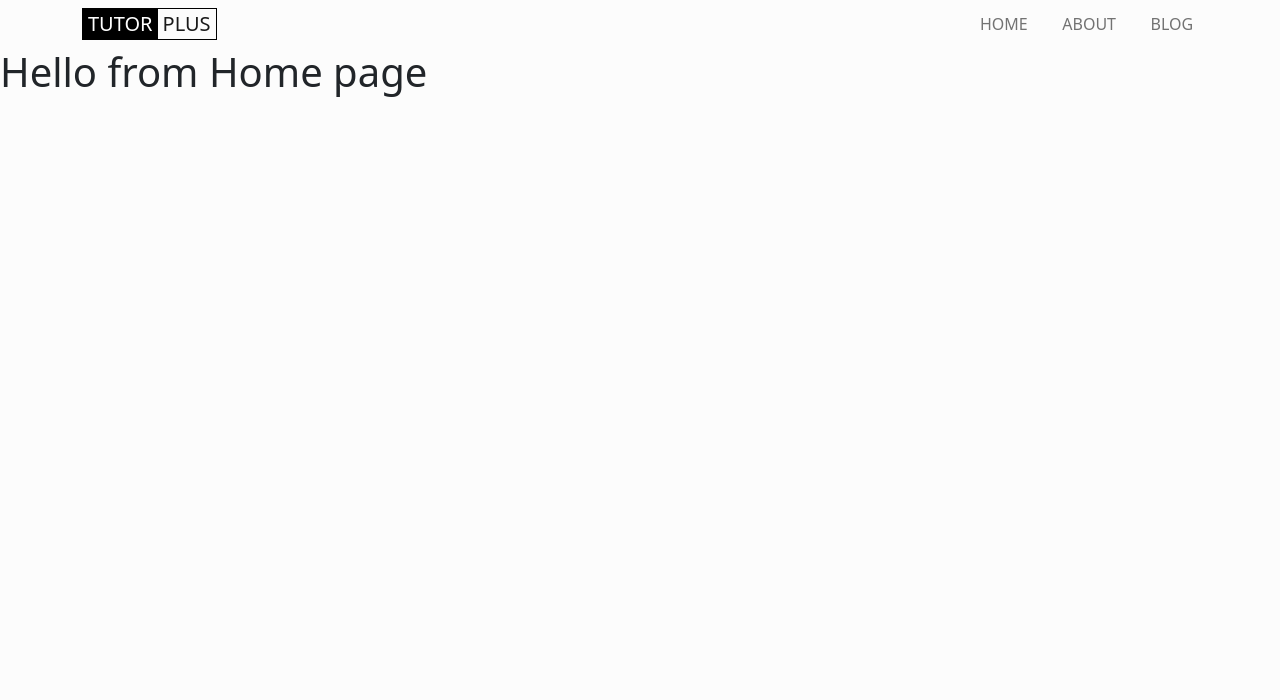
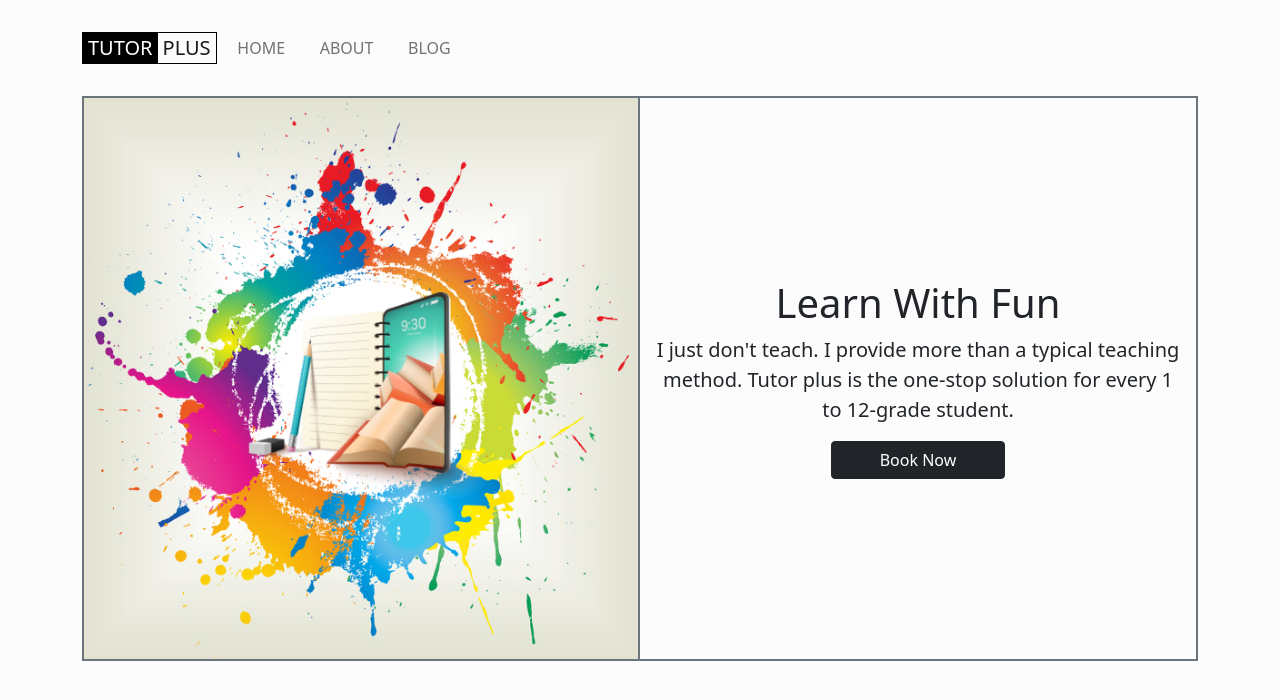
Before and after one commit to Ridwan-Suhel/tutorplus, a React (Create React App) app: page / in a window 1280 px wide. Shown: the top 700 px of the page. Built offline with nearby package versions, Linux system fonts and the light colour scheme.

Commit message:
banner added

```diff
--- a/public/index.html
+++ b/public/index.html
@@ -24,7 +24,9 @@
       work correctly both with client-side routing and a non-root public URL.
       Learn how to configure a non-root public URL by running `npm run build`.
     -->
-    <title>React App</title>
+    <title>
+      Tutor plus | Not only the the teaching I value your career more.
+    </title>
   </head>
   <body>
     <noscript>You need to enable JavaScript to run this app.</noscript>
--- a/src/components/Header/Header.js
+++ b/src/components/Header/Header.js
@@ -6,7 +6,7 @@ import "./Header.css";
 const Header = () => {
   return (
     <header>
-      <Navbar expand="lg">
+      <Navbar expand="lg" className="py-4 my-2">
         <Container>
           <Navbar.Brand as={Link} to="/">
             <span>TUTOR</span>
@@ -15,7 +15,7 @@ const Header = () => {
 
           <Navbar.Toggle aria-controls="basic-navbar-nav" />
           <Navbar.Collapse id="basic-navbar-nav">
-            <Nav className="ms-auto">
+            <Nav className="me-auto">
               <CustomLink to="/">Home</CustomLink>
               <CustomLink to="/about">About</CustomLink>
               <CustomLink to="/blog">Blog</CustomLink>
--- /dev/null
+++ b/src/components/Pages/Home/Banner/Banner.js
@@ -0,0 +1,29 @@
+import React from "react";
+import bannerImg from "../../../../images/tutor.jpg";
+import "./Banner.css";
+const Banner = () => {
+  return (
+    <div className="container px-4">
+      <div className="row banner">
+        <div className="col-lg-6 border border-2 border-secondary gx-0">
+          <img src={bannerImg} alt="bannerImg" className="img-fluid" />
+        </div>
+        <div className="col-lg-6 border border-start-0 border-2 border-secondary d-flex align-items-center justify-content-center text-center">
+          <div className="bannerTxt">
+            <h1>Learn With Fun</h1>
+            <p className="lead">
+              I just don't teach. I provide more than a typical teaching method.
+              Tutor plus is the one-stop solution for every 1 to 12-grade
+              student.
+            </p>
+            <button className="btn btn-dark px-5">Book Now</button>
+          </div>
+        </div>
+
+        {/* #F7FBFF */}
+      </div>
+    </div>
+  );
+};
+
+export default Banner;
--- a/src/components/Pages/Home/Home.js
+++ b/src/components/Pages/Home/Home.js
@@ -1,10 +1,11 @@
 import React from "react";
+import Banner from "./Banner/Banner";
 
 const Home = () => {
   return (
-    <div>
-      <h1>Hello from Home page</h1>
-    </div>
+    <main>
+      <Banner></Banner>
+    </main>
   );
 };
 
```
Also changed, not shown: src/components/Pages/Home/Banner/Banner.css (added), src/images/tutor.jpg (added).
